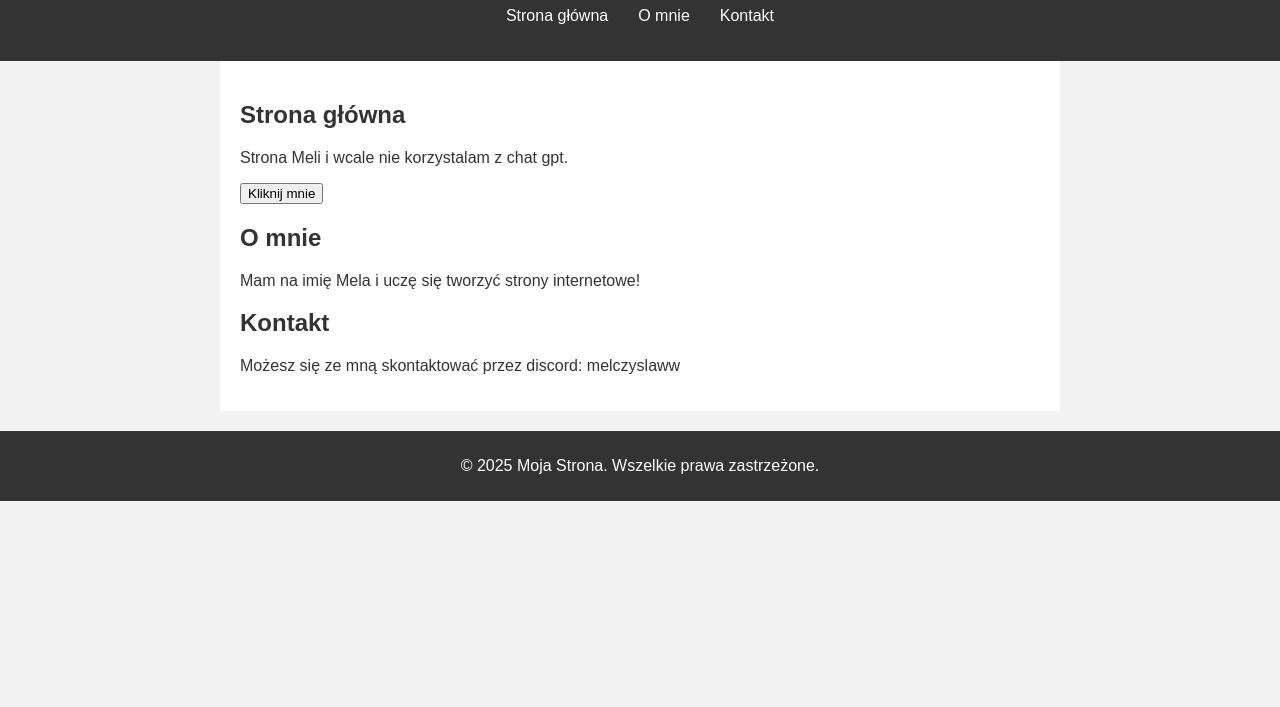
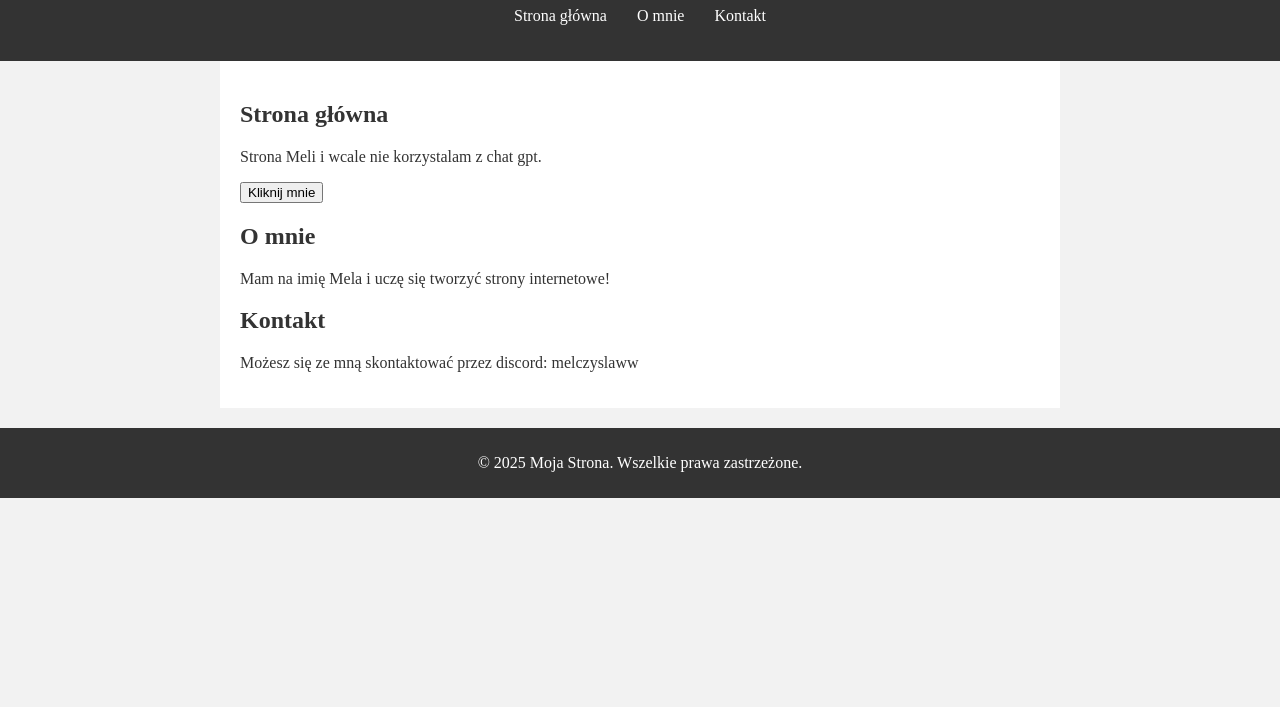
Before and after one commit to Mela222Mela/Mela222Mela.github.io, a plain HTML site: page index.html in a window 1280 px wide. Shown: the part 93-800 px from the top of the page. Drawn offline with Linux system fonts and the light colour scheme.

Commit message:
Update style.css

```diff
--- a/style.css
+++ b/style.css
@@ -1,5 +1,5 @@
 body {
-    font-family: CloisterBlack BT, sans-serif;
+    font-family: CloisterBlack BT;
     margin: 0;
     padding: 0;
     background-color: #f2f2f2;
```
